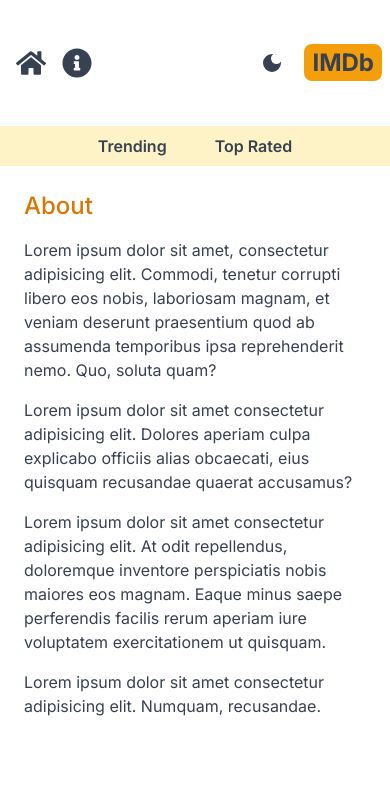
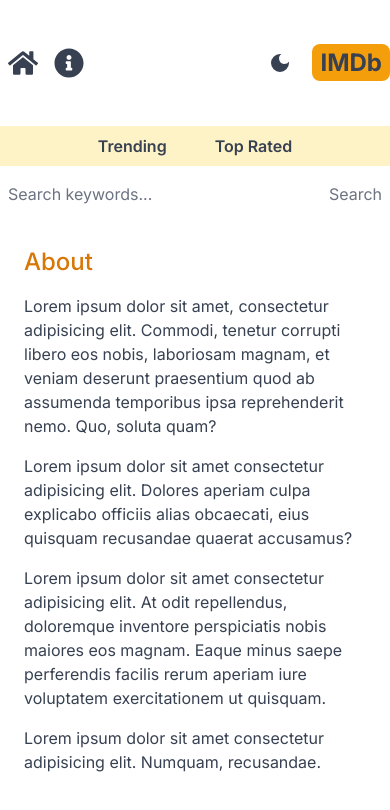
Before and after one commit to miahsbrain/IMDb, a Next.js app: page /about in a window 390 px wide. Shown: the top 810 px of the page. Built offline with nearby package versions, Linux system fonts and the light colour scheme.

Commit message:
Added Search Functionality

```diff
--- a/src/app/globals.css
+++ b/src/app/globals.css
@@ -9,3 +9,7 @@ html::-webkit-scrollbar {
 html {
     scrollbar-width: none;
 }
+
+* {
+    box-sizing: border-box;
+}
--- a/src/app/layout.jsx
+++ b/src/app/layout.jsx
@@ -3,6 +3,7 @@ import "./globals.css";
 import Header from "@/components/Header";
 import Providers from "./Providers";
 import NavBar from "@/components/NavBar";
+import Search from "@/components/Search";
 
 const inter = Inter({ subsets: ["latin"] });
 
@@ -21,6 +22,7 @@ export default function RootLayout({ children }) {
           {/* Nav */}
           <NavBar />
           {/* Search */}
+          <Search />
 
           {children}
         </Providers>
--- a/src/app/movie/[id]/page.jsx
+++ b/src/app/movie/[id]/page.jsx
@@ -12,16 +12,18 @@ export default async function MovieDynamicPage({ params }) {
 
   return (
     <div classname='w-full'>
-      <div className='p-4 md:pt-8 flex flex-col lg:flex-row items-center content-center max-w-6xl mx-auto md:space-x-6'>
-        <Image src={`https://image.tmdb.org/t/p/original${movie.backdrop_path || movie.poster_path}`} width={640} height={300} alt={movie.original_title || 'Movie poster'} className='rounded-lg w-full lg:w-1/2' placeholder='blur' blurDataURL='/spinner.svg' style={{ height: 'auto', maxWidth: '100%' }} />
+      <div className='p-4 md:pt-8 flex flex-col lg:flex-row items-center content-center max-w-6xl mx-auto md:space-x-6'>{(movie.backdrop_path || movie.poster_path) ?
+        (<Image src={`https://image.tmdb.org/t/p/original${movie.backdrop_path || movie.poster_path}`} width={640} height={300} alt={movie.original_title || 'Movie poster'} className='rounded-lg w-full lg:w-1/2' placeholder='blur' blurDataURL='/spinner.svg' style={{ height: 'auto', maxWidth: '100%' }} />) :
+        (<div className='rounded-lg w-full lg:w-1/2 text-center'>No Image</div>)}
+
         <div className='p-2'>
             <p>{movie.genres?.map(genre => (
                 <span key={genre.id} className='mr-2 py-1 px-2 bg-amber-100 dark:bg-amber-500 rounded-lg'>{genre.name}</span>
             ))}</p>
             <h2 className='text-lg mt-2 mb-3 font-bold ' >{movie.title || movie.name}</h2>
-            <p className='text-lg mb-3'><span className='font-semibold mr-1'>Overview:</span> {movie.overview}</p>
+            <p className='text-lg mb-3'><span className='font-semibold mr-1'>Overview:</span> {movie.overview || 'No overview yet'}</p>
             <p className='mb-3'><span className='font-semibold mr-1'>Date Released:</span> {movie.release_date || movie.first_air_date}</p>
-                  <p className='mb-3'><span className='font-semibold mr-1'>Rating:</span> <span className='font-semibold'>{movie.vote_average.toFixed(2)}</span> of {movie.vote_count} votes</p>
+            <p className='mb-3'><span className='font-semibold mr-1'>Rating:</span> <span className='font-semibold'>{movie.vote_average !== undefined ? movie.vote_average.toFixed(2) : 0 }</span> of {movie.vote_count} votes</p>
         </div>
       </div>
     </div>
--- a/src/app/page.jsx
+++ b/src/app/page.jsx
@@ -5,7 +5,7 @@ const API_KEY = process.env.API_KEY;
 export default async function Home({ searchParams }) {
 
   const genre = searchParams.genre || 'fetchTrending';
-  const res = await fetch(`https://api.themoviedb.org/3/${genre === 'fetchTopRated' ? 'movie/top_rated' : 'trending/all/week'}?api_key=${API_KEY}&language=en-US&page=1`, {next: {revalidate: 3600}});
+  const res = await fetch(`https://api.themoviedb.org/3/${genre === 'fetchTopRated' ? 'movie/top_rated' : 'trending/all/week'}?api_key=${API_KEY}&language=en-US&page=1`, {next: {revalidate: 1000}});
 
   if (!res.ok) {
     throw new Error('Failed to fetch data');
--- /dev/null
+++ b/src/app/search/[searchTerm]/page.jsx
@@ -0,0 +1,20 @@
+import Results from "@/components/Results";
+
+export default async function page({ params }) {
+
+    const res = await fetch(`https://api.themoviedb.org/3/search/movie?api_key=${process.env.API_KEY}&query=${params.searchTerm}&language=en-US&include_adult=false
+    `);
+
+    if (!res.ok) {
+        throw new Error('Error fetching data');
+    }
+
+    const data = await res.json();
+    const results = data?.results;
+
+  return (
+    <div>{results && results.length === 0 ? (<h1 className='text-center mt-6'>No results to display</h1>) :
+        (<Results results={results} />)}
+    </div>
+  )
+}
--- a/src/components/Card.jsx
+++ b/src/components/Card.jsx
@@ -6,7 +6,8 @@ export default function Card({ result }) {
   return (
     <div className='cursor-pointer sm:p-3 sm:hover:shadow-slate-500 shadow-md rounded-lg sm:border sm:border-slate-500 sm:m-2 transition-shadow transition-duration-200 group'>
         <Link href={`/movie/${result.id}`}>
-            <Image src={`https://image.tmdb.org/t/p/original${result.backdrop_path || result.poster_path}`} width='640' height='300' alt={result.original_title || 'Image not found'} className='sm:rounded-t-lg group-hover:opacity-80 transition-opacity transition-duration-200' placeholder='blur' blurDataURL='/spinner.svg' style={{height:'auto', maxWidth: '100%'}} />
+            {(result.backdrop_path || result.poster_path) ? (<Image src={`https://image.tmdb.org/t/p/original${result.backdrop_path || result.poster_path}`} width='640' height='300' alt={result.original_title || 'Image not found'} className='sm:rounded-t-lg group-hover:opacity-80 transition-opacity transition-duration-200' placeholder='blur' blurDataURL='/spinner.svg' style={{height:'auto', maxWidth: '100%'}} />) :
+            (<div className='rounded-lg w-full lg:w-1/2 text-center'>No Image</div>)}
             <div className='p-2'>
                 <p className='line-clamp-2 text-sm'>{result.overview}</p>
                 <h2 className='text-lg truncate font-bold '>{result.title || result.name}</h2>
--- a/src/components/Header.jsx
+++ b/src/components/Header.jsx
@@ -5,7 +5,7 @@ import DarkModeSwitch from "./DarkModeSwitch";
 
 export default function Header() {
   return (
-    <div className='flex justify-between mx-2 max-w-6xl sm:mx-auto items-center py-6 select-none'>
+    <div className='flex justify-between max-w-6xl sm:mx-auto items-center py-6 select-none'>
 
       <div className='flex'>
         <MenuItem title={'HOME'} address={'/'} icon={<FaHome className='text-3xl sm:hidden mx-2' />} />
--- /dev/null
+++ b/src/components/Search.jsx
@@ -0,0 +1,23 @@
+'use client';
+import {useState} from 'react';
+import {useRouter} from 'next/navigation'
+
+export default function Search() {
+
+    const [search, setSearch] = useState('');
+    const router = useRouter();
+
+    const handleSubmit = (e) => {
+        e.preventDefault();
+        if (!search) return;
+        router.push(`/search/${search}`);
+        setSearch('');
+    }
+
+  return (
+    <form className='flex max-w-6xl mx-auto px-2 justify-between items-center gap-1' onSubmit={handleSubmit}>
+      <input type="text" placeholder='Search keywords...' className='w-full h-14 rounded-sm placeholder-gray-500 outline-none bg-transparent' value={search} onChange={(e) => setSearch(e.target.value)} />
+      <button type="submit" className='text-amber-700 disabled:text-gray-500 flex-1' disabled={!search}>Search</button>
+    </form>
+  )
+}
```
